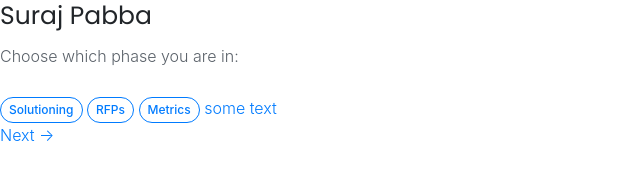
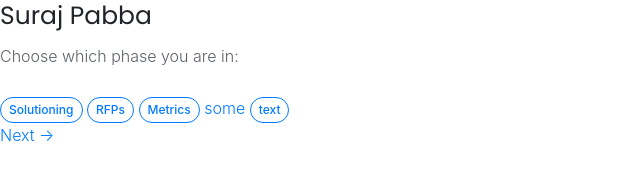
Before and after one commit to bigcurry/benchproto, a plain HTML site: page index.html in a window 1280 px wide. Shown: the full height of the page, 0-640 px from the left. Drawn offline with nearby package versions, Linux system fonts and the light colour scheme.

Commit message:
trying this out

```diff
--- a/index.html
+++ b/index.html
@@ -17,7 +17,8 @@
   <span class="badge badge-pill badge-outline-primary">Solutioning</span>
   <span class="badge badge-pill badge-outline-primary">RFPs</span>
   <span class="badge badge-pill badge-outline-primary">Metrics</span>
-	<a href="#" class="red">some text</a>
+	<a href=page1.html>some <span class="badge badge-pill badge-outline-primary">text</span></a>
+
 
 </div>
 
```
